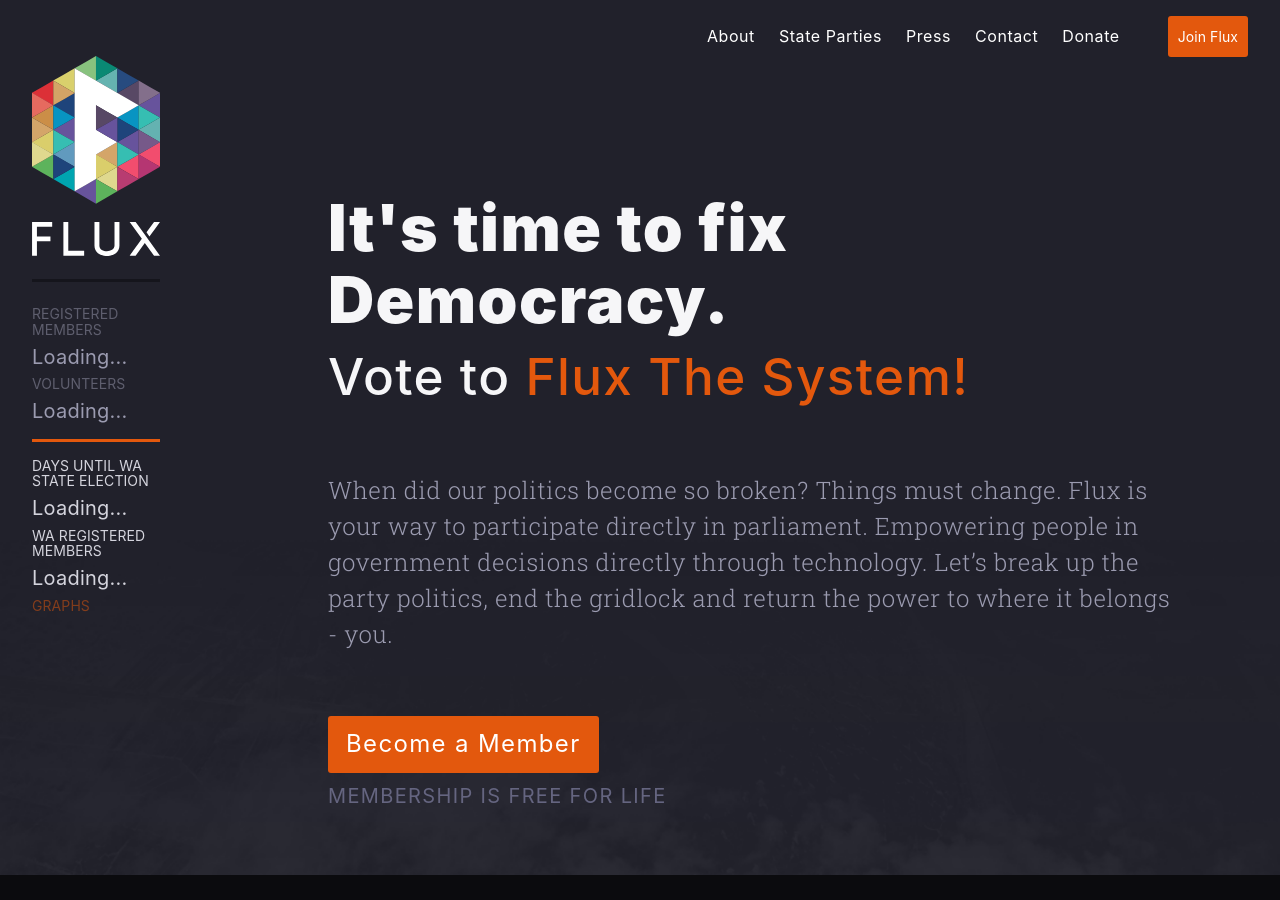
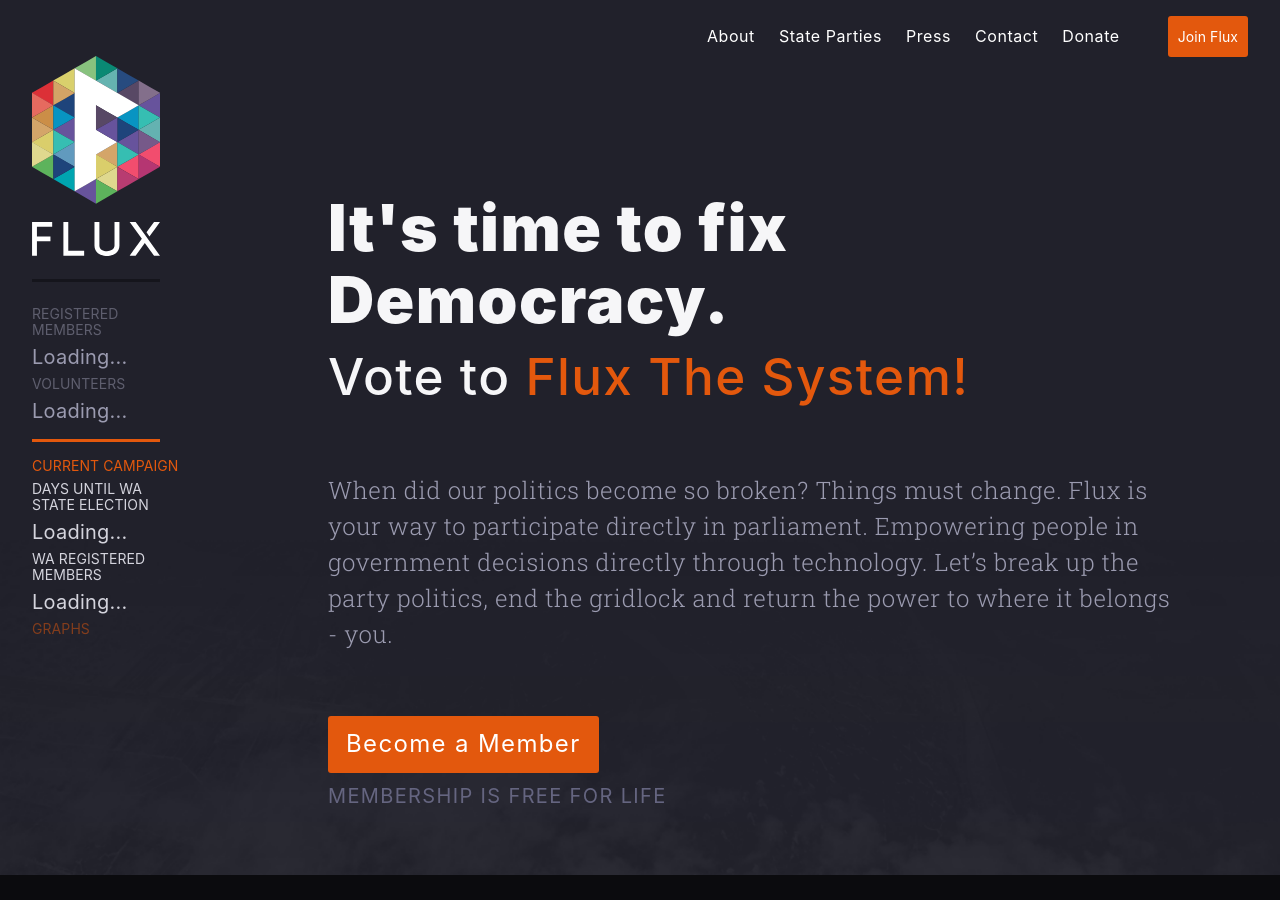
Before and after one commit to voteflux/flux-website-v2, a Jekyll site: the page built from index.html, in a window 1280 px wide and 900 px high. Built offline with Jekyll 4.4.1, drawn with Linux system fonts in a browser that asks for light colours.

Commit message:
Added link to wa page

```diff
--- a/index.html
+++ b/index.html
@@ -77,6 +77,7 @@
               <div class="clearfix">
                 <hr class="border-bottom accent width-8rem left my1">
               </div>
+              <h5 class="mt1 caps"> <a href="/wa">Current Campaign</a> </h5>
               <h5 class="light-silver caps">Days until WA<br>State Election</h5>
               <h3 class="light-silver"> <span class="js-waelection-countdown">Loading...</span> </h3>
               <h5 class="light-silver caps">WA Registered<br>Members</h5>
@@ -114,6 +115,7 @@
           <div class="clearfix">
             <hr class="border-bottom accent width-8rem left my1">
           </div>
+              <h5 class="mt1 caps"> <a href="/wa">Current Campaign</a> </h5>
           <h5 class="light-silver caps mt2">Days until WA State Election</h5>
           <h3 class="light-silver"> <span class="js-waelection-countdown">Loading...</span> </h3>
           <h5 class="light-silver caps mt2">WA Registered Members</h5>
```
